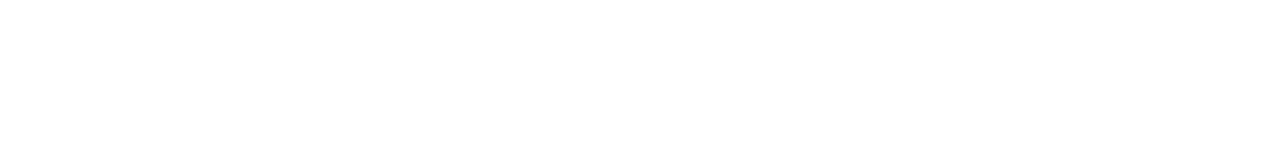
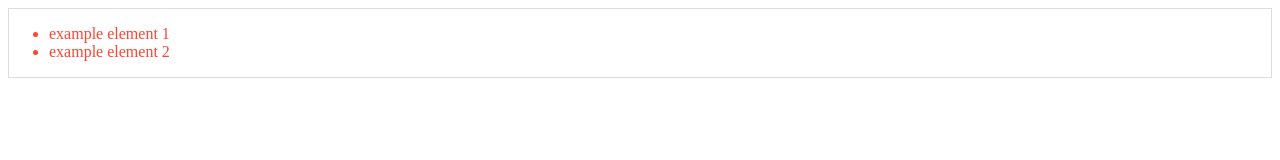
Before and after one commit to laat/sg-example, a plain HTML site: page index.html in a window 1280 px wide. Drawn offline with Linux system fonts and the light colour scheme.

```diff
--- a/index.html
+++ b/index.html
@@ -1,6 +1,6 @@
 <!doctype html>
 <head>
-    <script src="//cdnjs.cloudflare.com/ajax/libs/webcomponentsjs/0.7.21/webcomponents.min.js" />
+    <script src="//cdnjs.cloudflare.com/ajax/libs/webcomponentsjs/0.7.21/webcomponents.min.js"></script>
     <link rel="import" href="lib/sg-example.html" />
 </head>
 <body>
```
